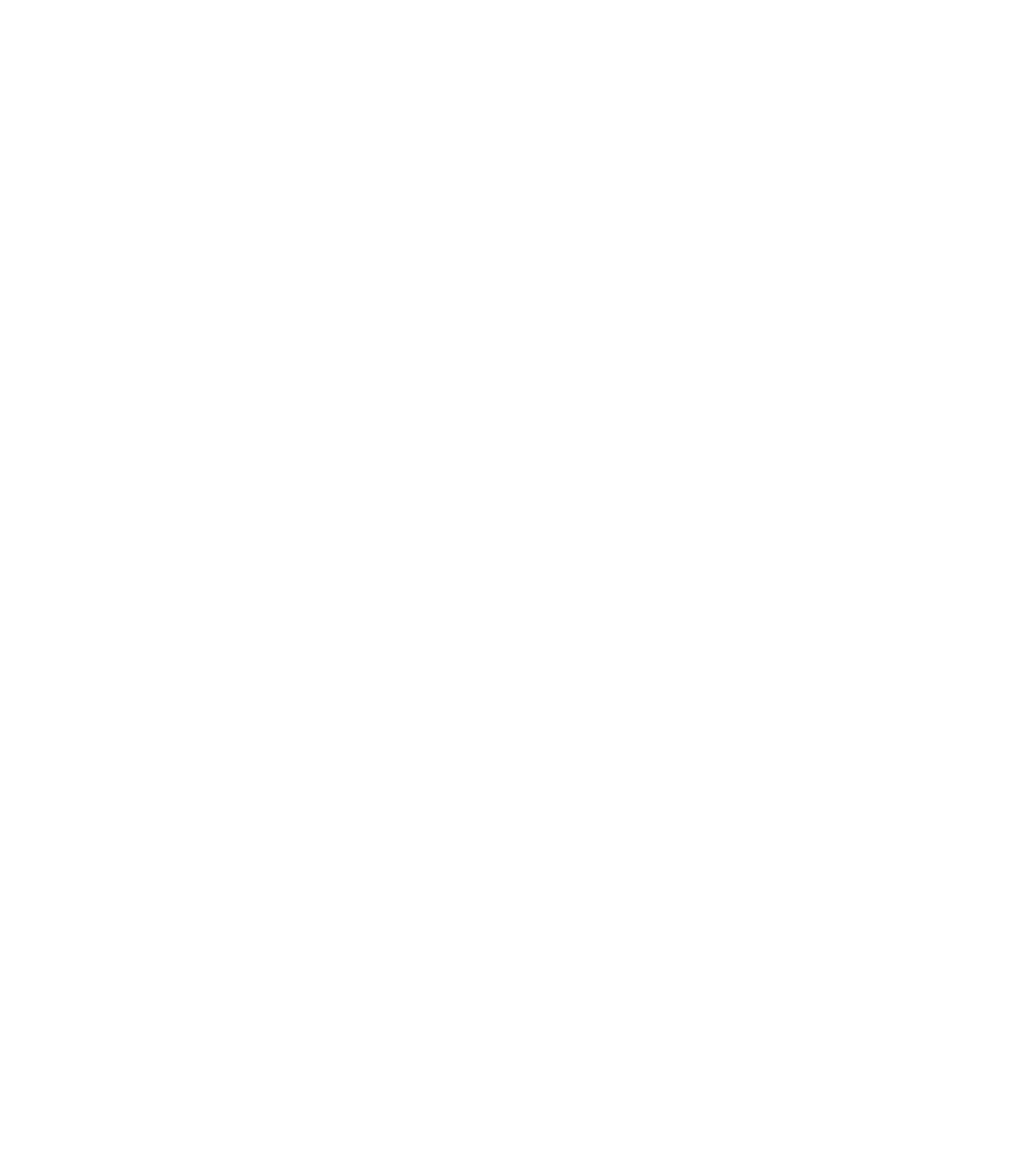
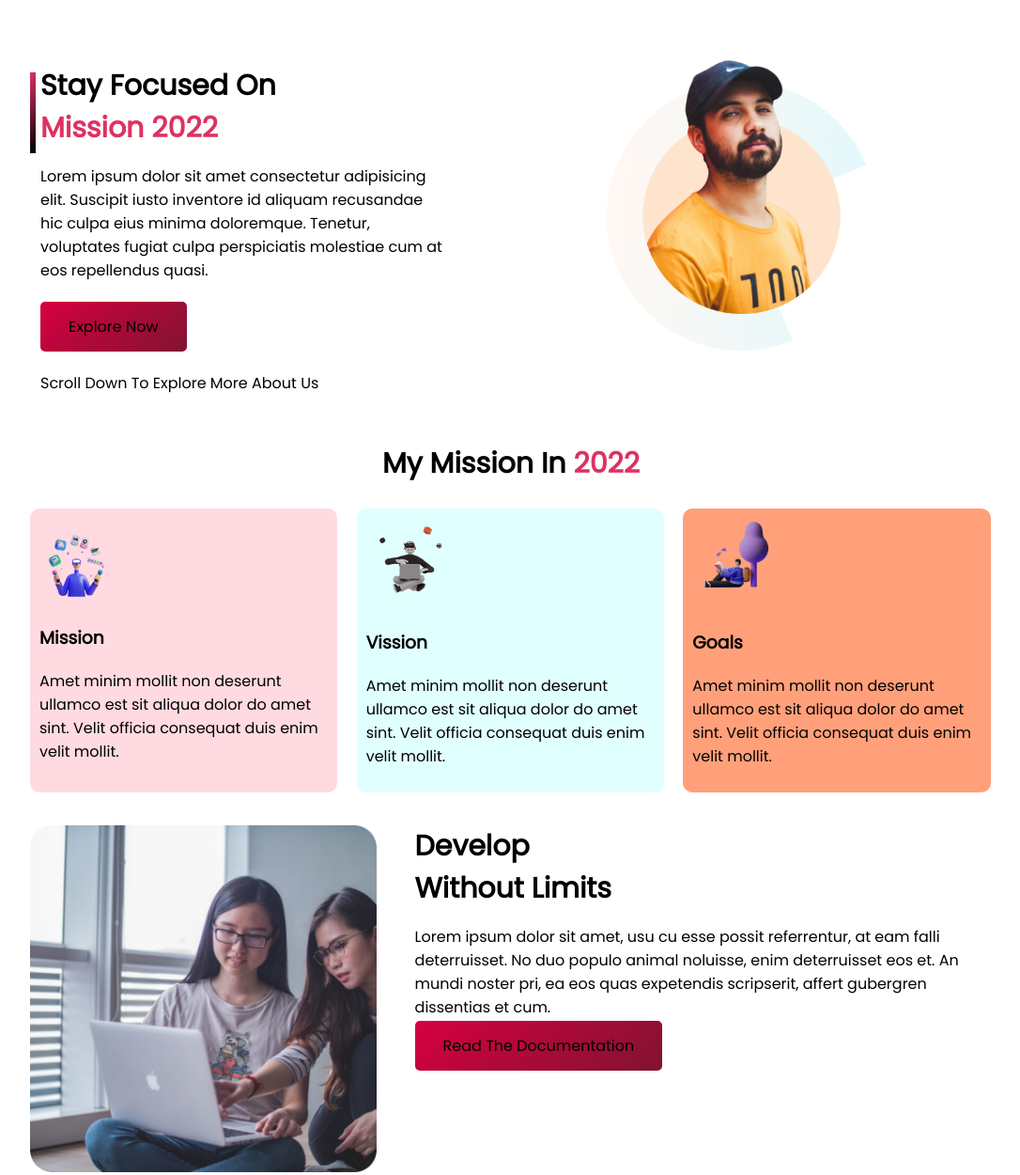
Before and after one commit to Fathir-shishir/assignment-one, a plain HTML site: page index.html in a window 1280 px wide. Shown: the top 1250 px of the page at 94% size, without its empty margins (96-1182 px from the left). Before the commit the page ends 800 px from the top, so only its background shows below. Drawn offline with Linux system fonts and the light colour scheme; files that its build step writes are made by us from their sources; grey boxes are pictures that could not be loaded.

Commit message:
first four section

```diff
--- a/css/style.css
+++ b/css/style.css
@@ -0,0 +1,115 @@
+body{
+    font-family: 'Poppins', sans-serif;
+    margin-left: 10%;
+    margin-right: 10%;
+}
+h1{
+    font-size: 30px;
+    font-weight: 800;
+}
+.first-section{
+    display: flex;
+}
+.common-color{
+    color: #DE3163;
+}
+.first-section-left{
+    width: 60%;
+    align-items: center;
+     justify-content: center;
+    display: flex;
+    flex-direction: column;
+}
+.margin-gap{
+    margin-top: 0px;
+    margin-bottom: 0px;
+}
+.first-section-right{
+    width: 40%;
+}
+.first-section-right img{
+    width: 70%;
+}
+.first-section-header{
+    display: flex;
+    /* margin-left: 30%; */
+    margin-top: 10%;
+}
+.bar{
+    height: 80px;
+    padding: 3px;
+    border: none;
+    background-image: linear-gradient(
+132deg, #de3163, #000000);
+}
+.first-section-header-txt{
+    width: 70%;
+    padding-left: 5px;
+}
+
+.btn{
+    text-decoration: none;
+    background-image: linear-gradient(
+141deg, #d70040, #811331);
+    padding: 15px 30px;
+    border-radius: 5px;
+    color: black;
+
+}
+.gap{
+    margin-bottom: 35px;
+}
+
+.gapsmall{
+    margin-top:35px ;
+}
+.section-section-heading{
+       text-align: center;
+}
+
+.flexiable-items{
+    display: flex;
+    /* text-align: center; */
+    gap: 2%;
+
+
+}
+.second-section-items{
+    width: 30%;
+    border-radius: 10px;
+    padding: 10px;
+
+}
+.second-section-items img{
+    width: 30%
+}
+.item-one{
+    background-color: #ffb6c180;
+}
+
+.items-two{
+    background-color: lightcyan;
+}
+.item-three{
+    background-color: lightsalmon;
+}
+
+.third-section{
+    display: flex;
+}
+.third-section-img{
+    width: 40%;
+}
+.third-section-img img{
+    width: 90%;
+}
+.third-section-right-side{
+    width: 60%;
+}
+.fourth-section-img{
+    width: 40%;
+}
+
+.fourth-section-img img{
+    width: 90%;
+}
--- a/index.html
+++ b/index.html
@@ -3,11 +3,100 @@
 <head>
     <meta charset="UTF-8">
     <meta http-equiv="X-UA-Compatible" content="IE=edge">
+    <link rel="preconnect" href="https://fonts.googleapis.com">
+<link rel="preconnect" href="https://fonts.gstatic.com" crossorigin>
+<link href="https://fonts.googleapis.com/css2?family=Poppins:wght@100;400&display=swap" rel="stylesheet">
     <meta name="viewport" content="width=device-width, initial-scale=1.0">
-    <link rel="stylesheet" href="style.css">
+    <link rel="stylesheet" href="css/style.css">
     <title>ASSIGMENT ONE</title>
 </head>
 <body>
+    <section class="first-section gap">
+        <div class="first-section-left">
+            <div class="first-section-header">
+                <div class="fisrt-section-hr">
+                    <hr class="bar">
+                </div>
+                <div class="first-section-header-txt">
+                    <h1 class="margin-gap">Stay Focused On</h1>
+                    <h1 class="margin-gap common-color">  Mission 2022</h1>
+                    <p class="gap">Lorem ipsum dolor sit amet consectetur adipisicing elit. Suscipit iusto inventore id aliquam recusandae hic culpa eius minima doloremque. Tenetur, voluptates fugiat culpa perspiciatis molestiae cum at eos repellendus quasi.</p>
+                <a class="btn"href="">Explore Now</a>
+                <p class="gapsmall">Scroll Down To Explore More About Us</p>
+                </div>
+            </div>
 
+        </div>
+        <div class="first-section-right">
+            <img src="img/person-0.png" alt="">
+        </div>
+    </section>
+
+    <section class="second-section gap">
+        <h1 class="section-section-heading">My Mission In <span class="common-color">2022</span>  </h1>
+        <div class="flexiable-items">
+            <div class="second-section-items item-one">
+                <img src="img/illustrators/illustrator-1.png" alt="">
+                <h3>Mission</h3>
+                <p>
+                    Amet minim mollit non deserunt
+                    ullamco est sit aliqua dolor do amet
+                    sint. Velit officia consequat duis enim
+                    velit mollit.
+                </p>
+            </div>
+            <div class="second-section-items items-two">
+                <img src="img/illustrators/illustrator-2.png" alt="">
+                <h3>Vission</h3>
+                <p>
+                    Amet minim mollit non deserunt
+                    ullamco est sit aliqua dolor do amet
+                    sint. Velit officia consequat duis enim
+                    velit mollit.
+                </p>
+            </div>
+            <div class="second-section-items item-three">
+                <img src="img/illustrators/illustrator-3.png" alt="">
+                <h3>Goals</h3>
+                <p>
+                    Amet minim mollit non deserunt
+                    ullamco est sit aliqua dolor do amet
+                    sint. Velit officia consequat duis enim
+                    velit mollit.
+                </p>
+            </div>
+        </div>
+    </section>
+
+    <section class="third-section">
+        <div class="third-section-img">
+            <img src="img/coding.png" alt="">
+        </div>
+        <div class="third-section-right-side">
+            <h1 class="margin-gap">Develop</h1>
+            <h1 class="margin-gap">Without Limits</h1>
+            <p>Lorem ipsum dolor sit amet, usu cu esse possit referrentur, at eam falli
+                deterruisset. No duo populo animal noluisse, enim deterruisset eos et. An
+                mundi noster pri, ea eos quas expetendis scripserit, affert gubergren
+                dissentias et cum.
+            </p>
+                <a class="btn" href="">Read The Documentation</a>
+        </div>
+        </section>
+        <section class="fourth-section gap third-section">
+            <div class="third-section-right-side">
+            <h1 class="margin-gap">Know our</h1>
+            <h1 class="margin-gap">Global Community</h1>
+                <p>Lorem ipsum dolor sit amet, usu cu esse possit referrentur, at eam falli
+                    deterruisset. No duo populo animal noluisse, enim deterruisset eos et. An
+                    mundi noster pri, ea eos quas expetendis scripserit, affert gubergren
+                    dissentias et cum.
+                </p>
+                    <a class="btn" href="">Read The Documentation</a>
+            </div>
+            <div class="fourth-section-img " >
+                <img src="img/project.png" alt="">
+            </div>
+        </section>
 </body>
 </html>
```
Also changed, not shown: img/coding.png (added), img/illustrators/illustrator-1.png (added), img/illustrators/illustrator-2.png (added), img/illustrators/illustrator-3.png (added), img/person-0.png (added), 1 other file.
